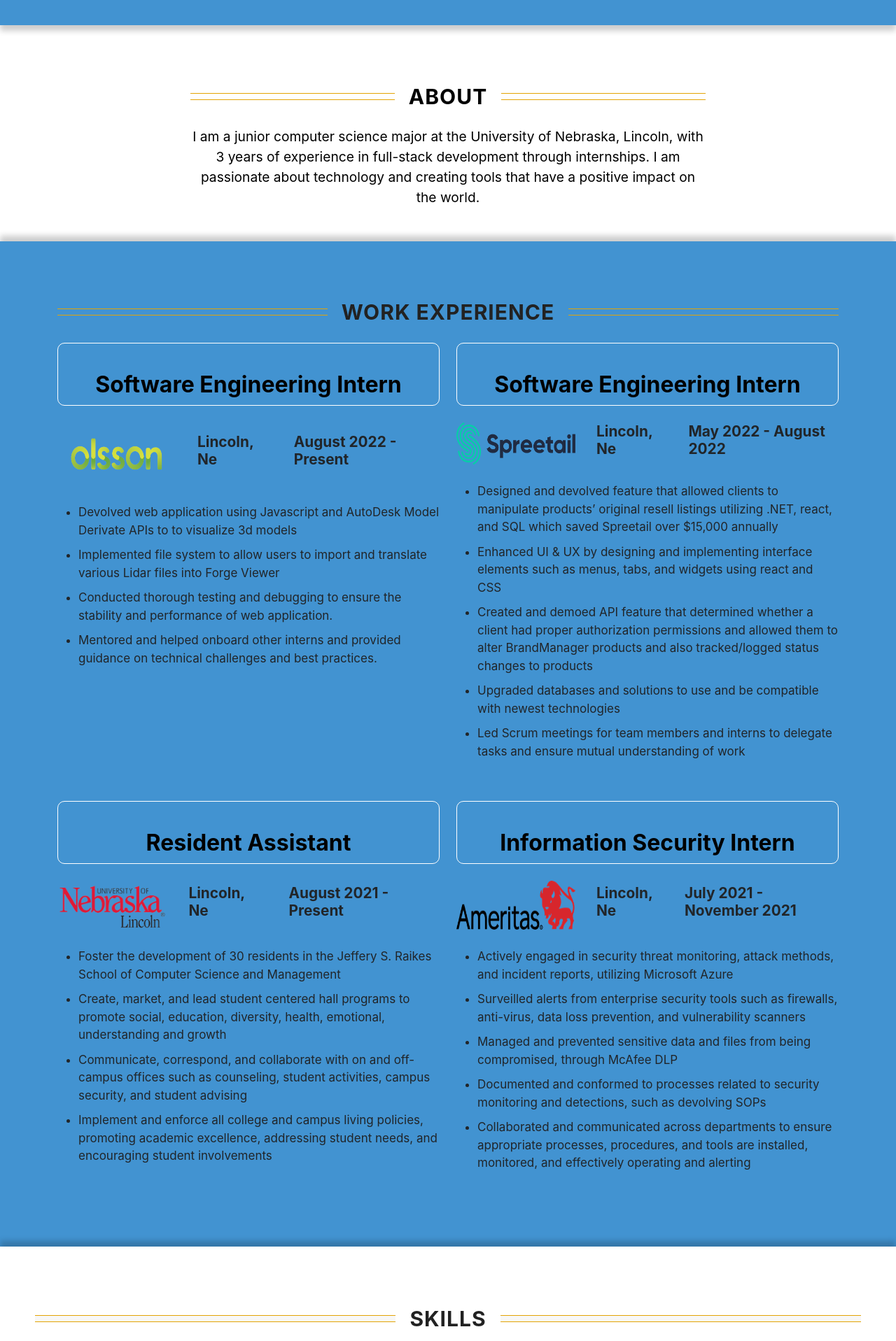
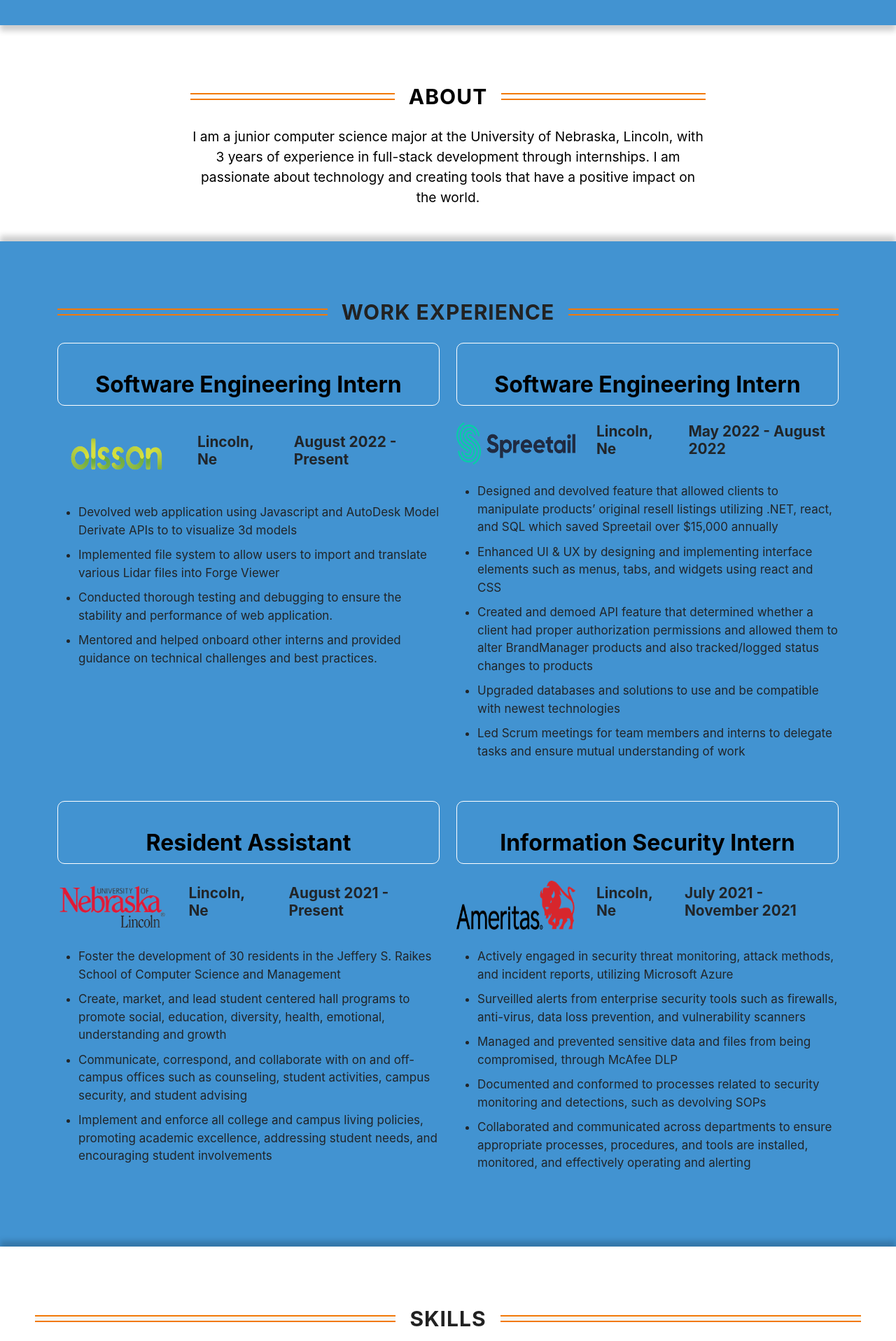
Before and after one commit to Harish-Krishnappan/PersonalWebsite, a React (Create React App) app: page / in a window 1280 px wide. Shown: the part 880-2797 px from the top of the page at 70% size. Built offline with nearby package versions, Linux system fonts and the light colour scheme; the HTML template or start-up script is replaced by a standard one.

Commit message:
Ui/Ux changes and added red color

```diff
--- a/src/About/About.css
+++ b/src/About/About.css
@@ -46,8 +46,8 @@ p {
   #aboutTitle:after, #aboutTitle:before {
       content: " ";
       display: block;
-      border-bottom: 1px solid #e3a405;
-      border-top: 1px solid #e3a405;
+      border-bottom: 2px solid #f27908;
+      border-top: 2px solid #f27908;
       height: 10px;
       background-color: white;
   }
--- a/src/Contact/Contact.css
+++ b/src/Contact/Contact.css
@@ -69,8 +69,8 @@
     #contactTitle:after,#contactTitle:before {
         content: " ";
         display: block;
-        border-bottom: 1px solid #e3a405;
-        border-top: 1px solid #e3a405;
+        border-bottom: 2px solid #f27908;;
+        border-top: 2px solid #f27908;
         height: 10px;
       background-color:white;
     }
--- a/src/Contact/Contact.js
+++ b/src/Contact/Contact.js
@@ -39,7 +39,7 @@ function Contact()
           <textarea id="message" name="message" className="form-control" rows="5" required />
         </div>
         <br/>
-        <Button id = "button" variant="primary" size="sm" type="submit">Submit</Button>
+        <Button id = "button" variant="primary" size="sm" type="submit">Send Message</Button>
         <span id = "span"></span>
       </form>
     </div>
--- a/src/Experience/Experience.css
+++ b/src/Experience/Experience.css
@@ -62,8 +62,8 @@ h1 {
     #workExperience:after,#workExperience:before {
         content: " ";
         display: block;
-        border-bottom: 1px solid #e3a405;
-        border-top: 1px solid #e3a405;
+        border-bottom: 2px solid #f27908;
+        border-top: 2px solid #f27908;
         height: 10px;
       background-color:#4293d1;
     }
--- a/src/Interests/Interests.css
+++ b/src/Interests/Interests.css
@@ -43,8 +43,8 @@
   #title:after,#title:before {
       content: " ";
       display: block;
-      border-bottom: 1px solid #e3a405;
-      border-top: 1px solid #e3a405;
+      border-bottom: 2px solid #f27908;
+      border-top: 2px solid #f27908;
       height: 10px;
       background-color:#4293d1;
   }
--- a/src/NavBar/NavBar.css
+++ b/src/NavBar/NavBar.css
@@ -21,7 +21,7 @@ li a {
 
 #Harish li a
 {
-  color: #4293d1;
+  color: #f27908;
   font-family:'Trebuchet MS', 'Lucida Sans Unicode', 'Lucida Grande', 'Lucida Sans', Arial, sans-serif;
   font-weight: bold;
   align-items: left;
--- a/src/NavBar/NavBar.js
+++ b/src/NavBar/NavBar.js
@@ -2,6 +2,7 @@ import React, { useEffect } from 'react';
 import './NavBar.css';
 import Image from './linkedin.png';
 
+// Used w3schools, my dad, webflow, and other rescources listed in the navbar section readMe for help on this function
 function NavBar() {
   useEffect(() => {
     const links = document.querySelectorAll('#navBar a');
--- a/src/Skills/Skills.css
+++ b/src/Skills/Skills.css
@@ -53,8 +53,8 @@
   .skills h1:after,.skills h1:before {
       content: " ";
       display: block;
-      border-bottom: 1px solid #e3a405;
-      border-top: 1px solid #e3a405;
+      border-bottom: 2px solid #f27908;
+      border-top: 2px solid #f27908;
       height: 10px;
       background-color:#f8f8f8;
   }
```
Also changed, not shown: 1 other file (tests, documents, lock files or other folders).
